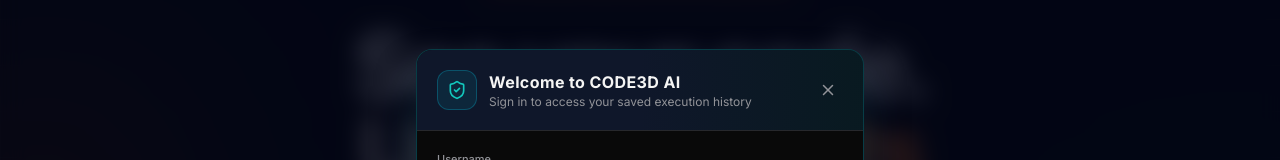
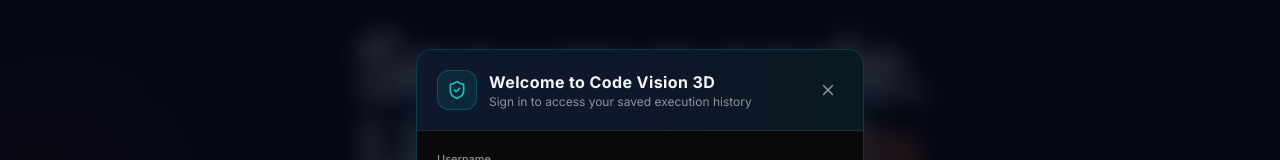
Before and after one commit to Sankalpsachan96/CODE3D-AI, a React (Vite) app in the folder frontend/: page /#/ in a window 1280 px wide. Both pictures are taken after a click on the button "Open Code Studio". Shown: the part 181-341 px from the top of the page. Built offline with nearby package versions, Linux system fonts and the light colour scheme; no server answers; the HTML template or start-up script is replaced by a standard one.

Commit message:
brand: rename website to Code Vision 3D

```diff
--- a/frontend/src/components/LoginModal.jsx
+++ b/frontend/src/components/LoginModal.jsx
@@ -103,7 +103,7 @@
                   isBright ? 'text-slate-900' : 'text-white'
                 }`}
               >
-                {isRegister ? 'Create CODE3D Account' : 'Welcome to CODE3D AI'}
+                {isRegister ? 'Create Code Vision 3D Account' : 'Welcome to Code Vision 3D'}
               </h3>
 
               <p
@@ -260,7 +260,7 @@
                   <input
                     type="email"
                     required
-                    placeholder="e.g. himanshu@code3d.edu"
+                    placeholder="e.g. developer@example.com"
                     value={email}
                     onChange={(e) => setEmail(e.target.value)}
                     className={`w-full border rounded-xl pl-8 pr-3 py-2 text-xs focus:outline-none transition-colors ${
```
